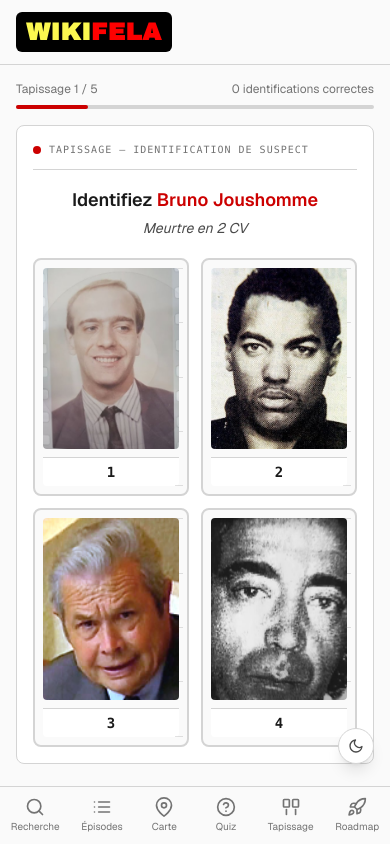
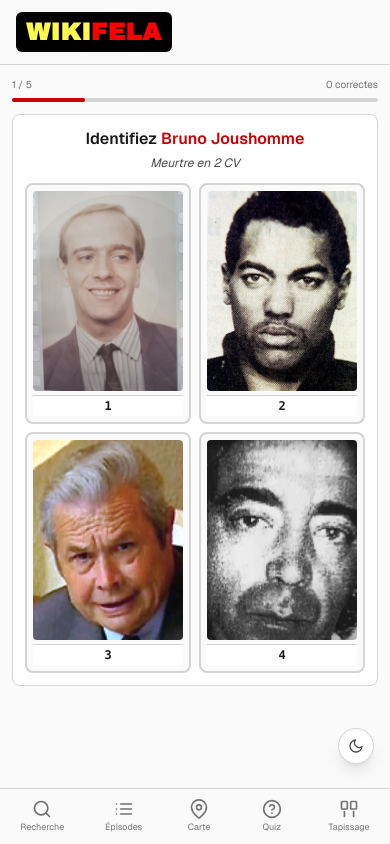
Before and after one commit to y4nnr/wikifela, a Next.js app: page /tapissage in a window 390 px wide. Both pictures are taken after a click on the button "Commencer le tapissage". Built offline with nearby package versions, Linux system fonts and the light colour scheme.

Commit message:
Mobile UI improvements: tapissage layout, hide roadmap from mobile nav

```diff
--- a/app/tapissage/TapissageClient.tsx
+++ b/app/tapissage/TapissageClient.tsx
@@ -84,20 +84,17 @@ export default function TapissageClient() {
         </div>
 
         <div className="w-full max-w-sm space-y-6 px-4">
-          {/* Police lineup illustration */}
           <div className="border border-[var(--border)] rounded bg-[var(--bg-card)] p-4 text-center">
-            <div className="text-[10px] text-[var(--fg-dim)] uppercase tracking-widest mb-3">
+            <div className="text-[10px] text-[var(--fg-dim)] uppercase tracking-wider mb-3">
               Procédure de tapissage
             </div>
-            <div className="flex justify-center gap-3 mb-3">
+            <div className="flex justify-center gap-2 sm:gap-3 mb-3">
               {[1, 2, 3, 4].map((n) => (
                 <div
                   key={n}
-                  className="w-12 h-14 border border-[var(--border)] rounded bg-[var(--bg)] flex items-end justify-center pb-1"
+                  className="w-10 h-12 sm:w-12 sm:h-14 border border-[var(--border)] rounded bg-[var(--bg)] flex items-end justify-center pb-1"
                 >
-                  <span className="text-[10px] text-[var(--fg-dim)]">
-                    {n}
-                  </span>
+                  <span className="text-[10px] text-[var(--fg-dim)]">{n}</span>
                 </div>
               ))}
             </div>
@@ -143,16 +140,15 @@ export default function TapissageClient() {
   if (phase === "playing") {
     const round = rounds[currentIndex];
     return (
-      <div className="flex-1 flex flex-col items-center px-4 pt-4">
+      <div className="flex-1 flex flex-col items-center px-3 sm:px-4 pt-3 sm:pt-4">
         {/* Progress */}
-        <div className="w-full max-w-2xl mb-4">
-          <div className="flex justify-between text-xs text-[var(--fg-dim)] mb-2">
+        <div className="w-full max-w-2xl mb-3">
+          <div className="flex justify-between text-[10px] sm:text-xs text-[var(--fg-dim)] mb-1.5">
             <span>
-              Tapissage {currentIndex + 1} / {rounds.length}
+              {currentIndex + 1} / {rounds.length}
             </span>
             <span>
-              {score} identification{score !== 1 ? "s" : ""} correcte
-              {score !== 1 ? "s" : ""}
+              {score} correcte{score !== 1 ? "s" : ""}
             </span>
           </div>
           <div className="w-full h-1 bg-[var(--border)] rounded-full">
@@ -167,33 +163,33 @@ export default function TapissageClient() {
 
         {/* Question */}
         <div className="w-full max-w-2xl">
-          <div className="border border-[var(--border)] rounded-lg bg-[var(--bg-card)] p-4 sm:p-6 mb-4">
-            {/* Police header */}
-            <div className="flex items-center gap-2 mb-4 pb-3 border-b border-[var(--border)]">
+          <div className="border border-[var(--border)] rounded-lg bg-[var(--bg-card)] p-3 sm:p-6 mb-3">
+            {/* Police header — hidden on very small screens */}
+            <div className="hidden sm:flex items-center gap-2 mb-4 pb-3 border-b border-[var(--border)]">
               <div className="w-2 h-2 rounded-full bg-[var(--brand-red)]" />
-              <span className="text-[10px] font-mono text-[var(--fg-dim)] uppercase tracking-widest">
-                Tapissage — Identification de suspect
+              <span className="text-[10px] font-mono text-[var(--fg-dim)] uppercase tracking-wider">
+                Tapissage — Identification
               </span>
             </div>
 
-            <p className="text-center text-lg font-semibold mb-1">
+            <p className="text-center text-base sm:text-lg font-semibold mb-1">
               Identifiez{" "}
               <span className="text-[var(--brand-red)]">{round.question}</span>
             </p>
             {round.subtitle && !round.subtitle.toLowerCase().includes(round.question.split(' ').pop()?.toLowerCase() || '') ? (
-              <p className="text-center text-sm text-[var(--fg-muted)] mb-5 italic">
+              <p className="text-center text-xs sm:text-sm text-[var(--fg-muted)] mb-3 sm:mb-5 italic">
                 {round.subtitle}
               </p>
             ) : round.season ? (
-              <p className="text-center text-xs text-[var(--fg-dim)] mb-5">
+              <p className="text-center text-[10px] sm:text-xs text-[var(--fg-dim)] mb-3 sm:mb-5">
                 Saison {round.season}, Épisode {round.episode}
               </p>
             ) : (
-              <div className="mb-5" />
+              <div className="mb-3 sm:mb-5" />
             )}
 
-            {/* Lineup */}
-            <div className="grid grid-cols-2 sm:grid-cols-4 gap-3 sm:gap-4">
+            {/* Lineup — 2x2 grid on mobile, 4 across on desktop */}
+            <div className="grid grid-cols-2 sm:grid-cols-4 gap-2 sm:gap-4">
               {round.lineup.map((member, idx) => {
                 let borderColor = "border-[var(--border)]";
                 let overlay = "";
@@ -208,27 +204,15 @@ export default function TapissageClient() {
                   } else {
                     overlay = "opacity-40";
                   }
-                } else if (idx === selected) {
-                  borderColor = "border-[var(--accent)]";
                 }
 
                 return (
                   <button
                     key={idx}
                     onClick={() => handleSelect(idx)}
-                    className={`relative flex flex-col items-center rounded-lg border-2 ${borderColor} ${overlay} bg-[var(--bg)] p-2 transition-all hover:border-[var(--border-hover)]`}
+                    className={`relative flex flex-col items-center rounded-lg border-2 ${borderColor} ${overlay} bg-[var(--bg)] p-1.5 sm:p-2 transition-all active:scale-95`}
                   >
-                    {/* Height measurement lines */}
-                    <div className="absolute top-0 right-1 h-full flex flex-col justify-between py-2 opacity-20">
-                      {[...Array(5)].map((_, i) => (
-                        <div
-                          key={i}
-                          className="w-2 border-t border-[var(--fg-dim)]"
-                        />
-                      ))}
-                    </div>
-
-                    <div className="relative w-full aspect-[3/4] mb-2 overflow-hidden rounded bg-[var(--bg-card)]">
+                    <div className="relative w-full aspect-[3/4] mb-1 sm:mb-2 overflow-hidden rounded bg-[var(--bg-card)]">
                       <Image
                         src={member.file}
                         alt={`Suspect ${member.number}`}
@@ -239,11 +223,11 @@ export default function TapissageClient() {
                     </div>
 
                     {/* Number plate */}
-                    <div className="w-full text-center py-1 bg-[var(--bg-card)] border-t border-[var(--border)] rounded-b font-mono text-sm font-bold text-[var(--fg)]">
+                    <div className="w-full text-center py-0.5 sm:py-1 bg-[var(--bg-card)] border-t border-[var(--border)] rounded-b font-mono text-xs sm:text-sm font-bold text-[var(--fg)]">
                       {member.number}
                     </div>
                     {revealed && idx === selected && selected !== round.correctIndex && (
-                      <p className="text-[10px] text-[var(--fg-muted)] mt-1 text-center truncate w-full">
+                      <p className="text-[9px] sm:text-[10px] text-[var(--fg-muted)] mt-0.5 text-center truncate w-full">
                         {member.name}
                       </p>
                     )}
@@ -253,8 +237,9 @@ export default function TapissageClient() {
             </div>
           </div>
 
+          {/* Actions — stacked on mobile */}
           {revealed && (
-            <div className="flex justify-between items-center mb-4">
+            <div className="flex flex-col sm:flex-row sm:justify-between sm:items-center gap-2 mb-4">
               <div className="flex items-center gap-2">
                 {selected === round.correctIndex ? (
                   <span className="text-[var(--success)] text-sm font-medium">
@@ -274,11 +259,11 @@ export default function TapissageClient() {
               </div>
               <button
                 onClick={next}
-                className="px-6 py-2 rounded-lg bg-[var(--bg-input)] border border-[var(--border)] text-sm hover:border-[var(--border-hover)] transition-colors"
+                className="w-full sm:w-auto px-6 py-2.5 sm:py-2 rounded-lg bg-[var(--bg-input)] border border-[var(--border)] text-sm hover:border-[var(--border-hover)] transition-colors"
               >
                 {currentIndex + 1 >= rounds.length
                   ? "Voir le résultat"
-                  : "Tapissage suivant"}
+                  : "Suivant"}
               </button>
             </div>
           )}
@@ -300,12 +285,12 @@ export default function TapissageClient() {
 
   return (
     <div className="flex-1 flex flex-col items-center justify-center px-4">
-      <div className="text-center max-w-sm">
-        <div className="border border-[var(--border)] rounded-lg bg-[var(--bg-card)] p-6 mb-6">
-          <div className="text-[10px] text-[var(--fg-dim)] uppercase tracking-widest mb-4">
+      <div className="text-center max-w-sm w-full">
+        <div className="border border-[var(--border)] rounded-lg bg-[var(--bg-card)] p-5 sm:p-6 mb-6">
+          <div className="text-[10px] text-[var(--fg-dim)] uppercase tracking-wider mb-4">
             Résultat du tapissage
           </div>
-          <div className="text-5xl font-bold mb-2">
+          <div className="text-4xl sm:text-5xl font-bold mb-2">
             <span
               className={
                 percentage >= 50 ? "text-[var(--success)]" : "text-[var(--brand-red)]"
@@ -315,7 +300,7 @@ export default function TapissageClient() {
             </span>
             <span className="text-[var(--fg-dim)]">/{rounds.length}</span>
           </div>
-          <p className="text-lg text-[var(--fg)] mb-1">{verdict}</p>
+          <p className="text-base sm:text-lg text-[var(--fg)] mb-1">{verdict}</p>
           <p className="text-sm text-[var(--fg-dim)]">
             {percentage}% d&apos;identifications correctes
           </p>
--- a/components/Header.tsx
+++ b/components/Header.tsx
@@ -40,7 +40,7 @@ const links = [
       <line x1="17.5" y1="15" x2="17.5" y2="21"/>
     </svg>
   )},
-  { href: "/roadmap", label: "Roadmap", icon: (
+  { href: "/roadmap", label: "Roadmap", desktopOnly: true, icon: (
     <svg xmlns="http://www.w3.org/2000/svg" width="20" height="20" viewBox="0 0 24 24" fill="none" stroke="currentColor" strokeWidth="2" strokeLinecap="round" strokeLinejoin="round">
       <path d="M4.5 16.5c-1.5 1.26-2 5-2 5s3.74-.5 5-2c.71-.84.7-2.13-.09-2.91a2.18 2.18 0 0 0-2.91-.09z"/>
       <path d="M12 15l-3-3a22 22 0 0 1 2-3.95A12.88 12.88 0 0 1 22 2c0 2.72-.78 7.5-6 11a22.35 22.35 0 0 1-4 2z"/>
@@ -84,14 +84,14 @@ export default function Header() {
       {/* Mobile bottom tab bar */}
       <nav className="md:hidden fixed bottom-0 left-0 right-0 z-50 bg-[var(--bg)] border-t border-[var(--border)] safe-bottom">
         <div className="flex justify-around items-center py-1.5 pb-[max(0.375rem,env(safe-area-inset-bottom))]">
-          {links.map((link) => (
+          {links.filter((l) => !(l as any).desktopOnly).map((link) => (
               <Link
                 key={link.href}
                 href={link.href}
-                className="flex flex-col items-center gap-0.5 px-2 py-1 rounded-lg transition-colors min-w-[3.5rem] text-[var(--fg-dim)] hover:text-[var(--fg-muted)]"
+                className="flex flex-col items-center gap-0.5 px-2 py-1 rounded-lg transition-colors min-w-[3rem] text-[var(--fg-dim)] hover:text-[var(--fg-muted)]"
               >
                 {link.icon}
-                <span className="text-[10px]">{link.label}</span>
+                <span className="text-[9px]">{link.label}</span>
               </Link>
           ))}
         </div>
```
